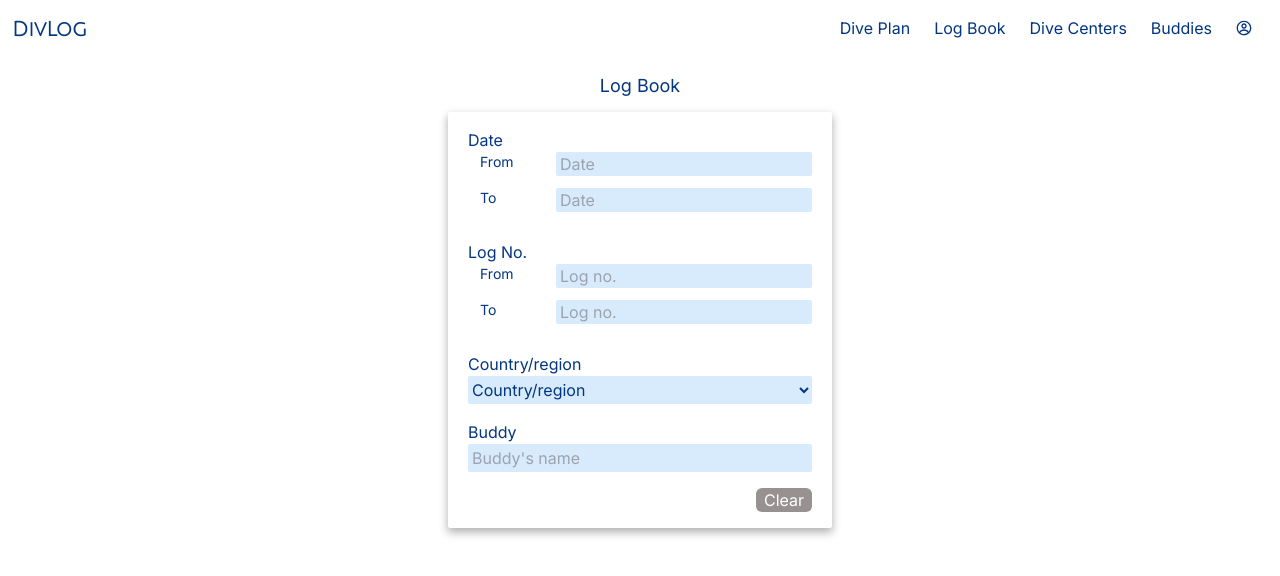
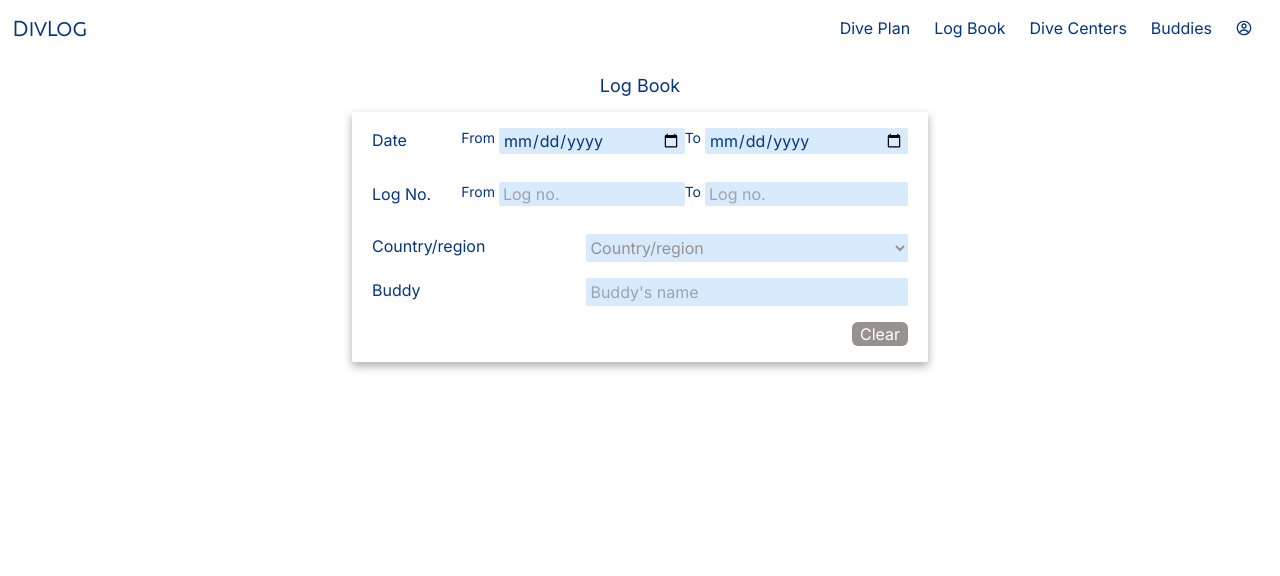
Before and after one commit to Aska62/divlog_app, a Next.js app in the folder frontend/: page /logBook in a window 1280 px wide. Shown: the top 576 px of the page. Built offline with nearby package versions, Linux system fonts and the light colour scheme.

Commit message:
Log search form style adjustment

```diff
--- a/frontend/components/LogSearchForm.tsx
+++ b/frontend/components/LogSearchForm.tsx
@@ -1,58 +1,62 @@
 const LogSearchForm = () => {
   return (
-    <form className="flex flex-col w-10/12 max-w-96 py-4 px-5 rounded-sm mx-auto shadow-dl">
+    <form className="flex flex-col w-10/12 max-w-xl py-4 px-5 rounded-sm mx-auto shadow-dl">
       {/* Date */}
-      <div className="w-full flex-col mb-4">
+      <div className="w-full flex flex-col md:flex-row md:justify-between mb-4">
         <p>Date</p>
-        <div className="w-full flex justify-between mb-3">
-          <label htmlFor="dateFrom" className="text-sm pl-3">From</label>
+        <div className="w-full md:w-10/12 flex flex-col md:flex-row md:justify-between">
+          <div className="w-full md:w-6/12 flex justify-between mb-3 md:mx-0">
+            <label htmlFor="dateFrom" className="text-sm pl-3 md:pl-0 md:px-1">From</label>
             <input
-            type="text"
+              type="date"
               name="dateFrom"
               placeholder="Date"
-            className="bg-lightBlue rounded-sm w-64 px-1"
+              className="bg-lightBlue rounded-sm w-10/12 md:w-full px-1"
             />
           </div>
-        <div className="w-full flex justify-between mb-3">
-          <label htmlFor="dateTo" className="text-sm pl-3">To</label>
+          <div className="w-full md:w-6/12 flex justify-between mb-3 md:mx-0">
+            <label htmlFor="dateTo" className="text-sm pl-3 md:pl-0 md:px-1">To</label>
             <input
-            type="text"
+              type="date"
               name="dateTo"
               placeholder="Date"
-            className="bg-lightBlue rounded-sm w-64 px-1"
+              className="bg-lightBlue rounded-sm w-10/12 md:w-full px-1"
             />
+          </div>
         </div>
       </div>
 
       {/* Log No. */}
-      <div className="w-full flex-col mb-4">
-        <p>Log No.</p>
-        <div className="w-full flex justify-between mb-3">
-          <label htmlFor="logNoFrom" className="text-sm pl-3">From</label>
+      <div className="w-full flex flex-col md:flex-row md:justify-between mb-4">
+        <p className="w-fit m-0">Log No.</p>
+        <div className="w-full md:w-10/12 flex flex-col md:flex-row md:justify-between">
+          <div className="w-full md:w-6/12 flex justify-between mb-3 md:mx-0">
+            <label htmlFor="logNoFrom" className="text-sm pl-3 md:pl-0 md:px-1">From</label>
             <input
-            type="text"
+              type="number"
               name="logNoFrom"
               placeholder="Log no."
-            className="bg-lightBlue rounded-sm w-64 px-1"
+              className="bg-lightBlue rounded-sm w-10/12 md:w-full px-1"
             />
           </div>
-        <div className="w-full flex justify-between mb-3">
-          <label htmlFor="logNoTo" className="text-sm pl-3">To</label>
+          <div className="w-full md:w-6/12 flex justify-between mb-3 md:mx-0">
+            <label htmlFor="logNoTo" className="text-sm pl-3 md:pl-0 md:px-1">To</label>
             <input
-            type="text"
+              type="number"
               name="logNoTo"
               placeholder="Log no."
-            className="bg-lightBlue rounded-sm w-64 px-1"
+              className="bg-lightBlue rounded-sm w-10/12 md:w-full px-1"
             />
+          </div>
         </div>
       </div>
 
       {/* Country/region */}
-      <div className="w-full mb-4 flex flex-col">
+      <div className="w-full mb-4 flex flex-col md:flex-row md:justify-between">
         <label htmlFor="country">Country/region</label>
         <select
           name="country"
-          className="bg-lightBlue rounded-sm w-full h-7 self-end"
+          className="bg-lightBlue rounded-sm w-full md:w-3/5 h-7 self-end md:ml-3 text-lightGray"
         >
           <option value="">Country/region</option>
           <option value="">Country/region</option>
@@ -62,12 +66,12 @@ const LogSearchForm = () => {
       </div>
 
       {/* Buddy */}
-      <div className="w-full mb-4 flex flex-col">
+      <div className="w-full mb-4 flex flex-col md:flex-row md:justify-between">
         <label htmlFor="buddy">Buddy</label>
         <input
           type="text"
           placeholder="Buddy's name"
-          className="bg-lightBlue rounded-sm w-full h-7 px-1 self-end"
+          className="bg-lightBlue rounded-sm w-full md:w-3/5 h-7 px-1 self-end md:ml-3"
         />
       </div>
 
--- a/frontend/tailwind.config.ts
+++ b/frontend/tailwind.config.ts
@@ -9,7 +9,7 @@ const config: Config = {
   theme: {
     screens: {
       sm: '480px',
-      md: '890px',
+      md: '760px',
       lg: '976px',
       xl: '1280px'
     },
```
Lines whose indentation alone changed are shown as unchanged.
